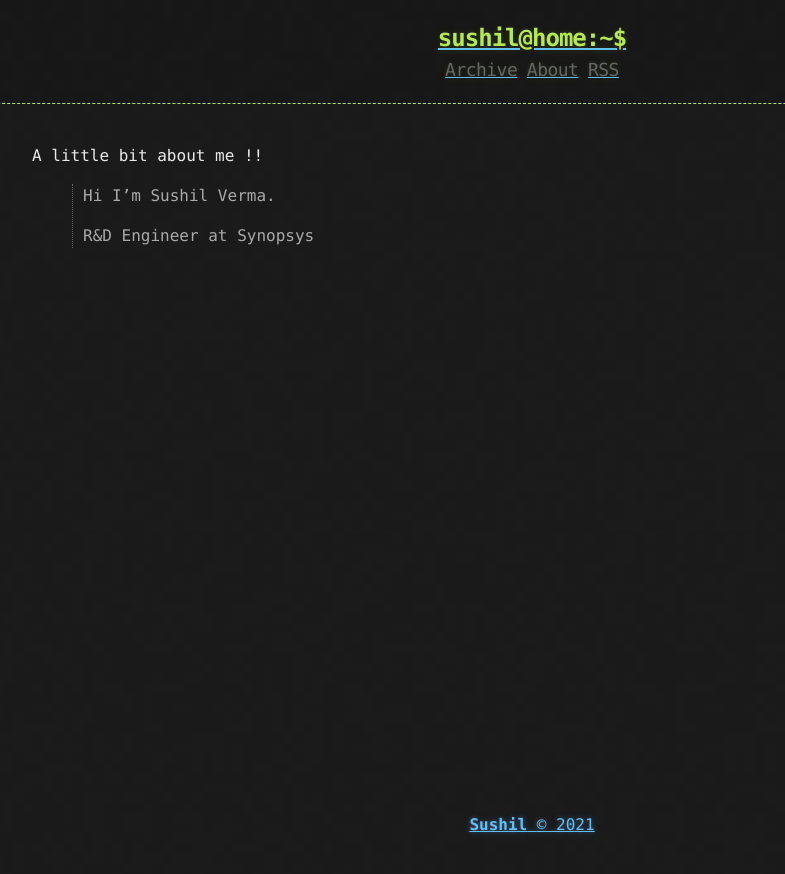
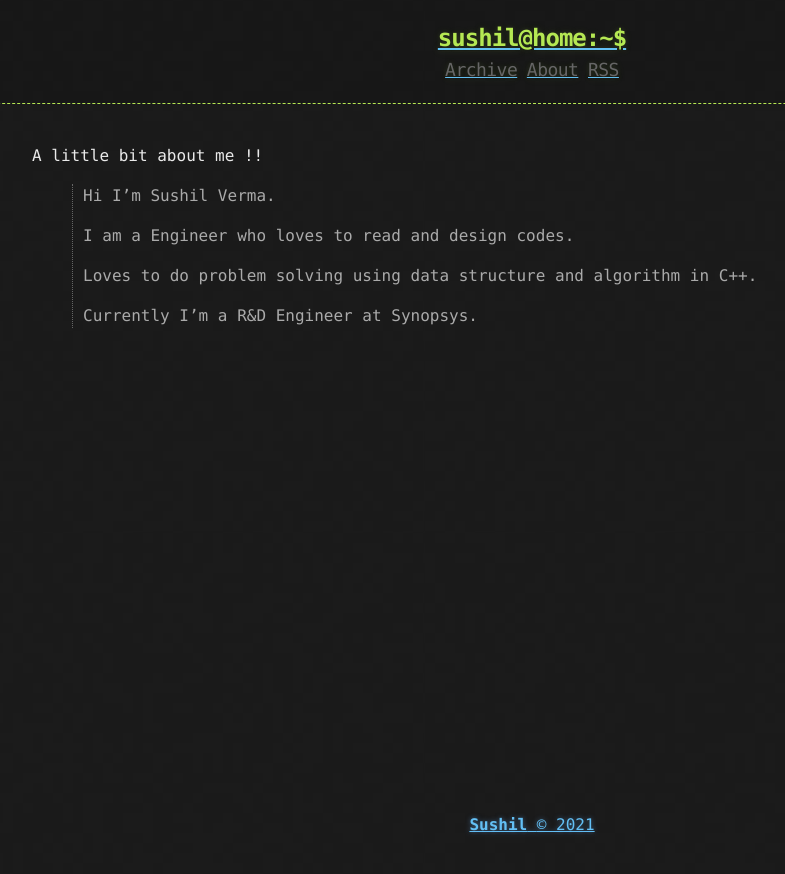
Before and after one commit to shushill/blog, a Jekyll site: the page built from about.md, in a window 1280 px wide. Shown: the top 874 px of the page, without its empty margins (108-893 px from the left). Built offline with Jekyll 4.4.1, drawn with Linux system fonts in a browser that asks for light colours.

Commit message:
Update about.md

```diff
--- a/about.md
+++ b/about.md
@@ -6,4 +6,8 @@ title: About
 A little bit about me !!
 > Hi I'm Sushil Verma.
 >
-> R&D Engineer at Synopsys
+> I am a Engineer who loves to read and design codes.
+>
+> Loves to do problem solving using data structure and algorithm in C++.
+>
+> Currently I'm a R&D Engineer at Synopsys.
```
